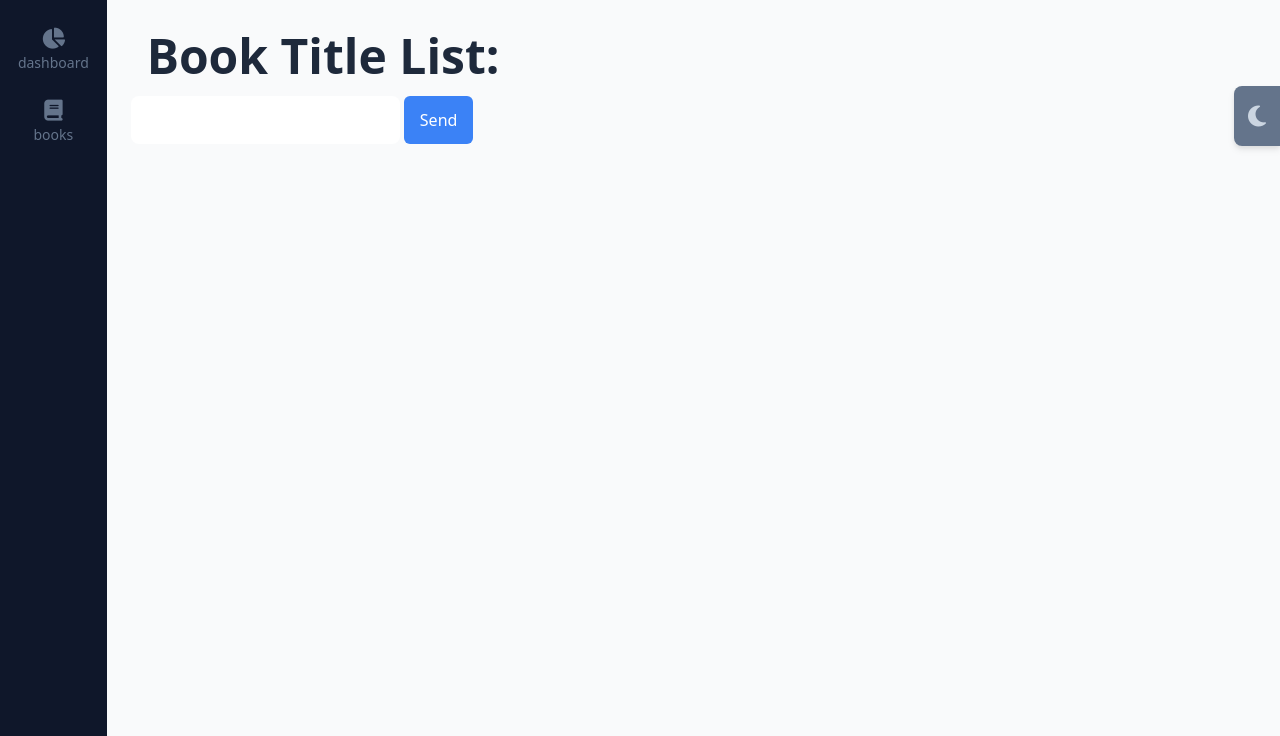
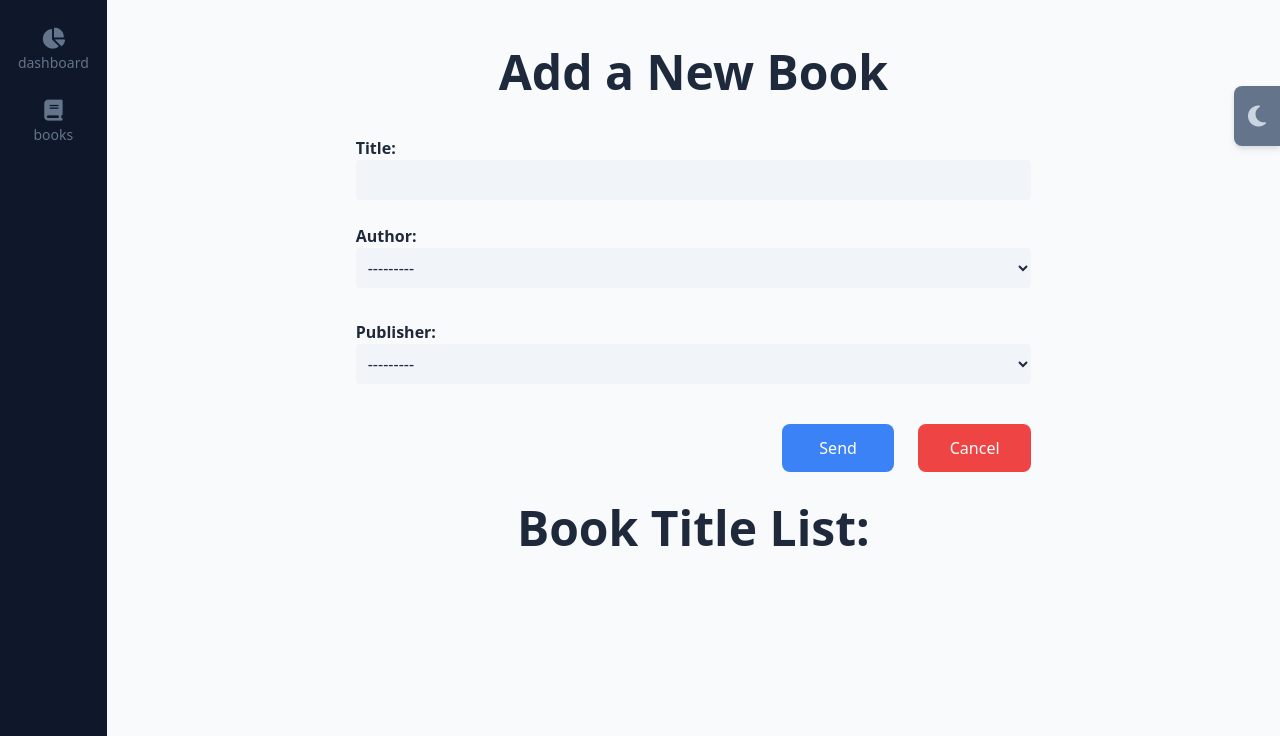
Before and after one commit to GCacho/FullStack-DjangoReactViteTailwindPostgre, a Django app: page /books/ in a window 1280 px wide. Shown: the part 64-800 px from the top of the page. Run offline with Django 4.2, Linux system fonts and the light colour scheme; data that the repository does not hold is empty; some libraries are stand-ins or nearby versions.

Commit message:
Styling the book page (forms and book listing).

```diff
--- a/backend/books/templates/books/main.html
+++ b/backend/books/templates/books/main.html
@@ -5,21 +5,49 @@
 
 {% block content %}
 
-    <h1 class="text-slate-800 dark:text-gray-50 text-5xl font-bold p-4 rounded-lg">Book Title List: </h1>
+    <h1 class="flex justify-center items-center mt-4 text-slate-800 dark:text-gray-50 text-5xl font-bold p-4 rounded-lg">Add a New Book</h1>
 
-    <form action="" method="POST">
-        {% csrf_token %}
-        {{form.title|add_class:'bg-gray300 text-blue-700 p-3 rounded-lg font-bold'}}
+    <div class="flex justify-center items-center mt-4">
+        <form action="" method="POST" class="w-3/5">
+            {% csrf_token %}
 
-        <button type="submit" class="p-3 bg-blue-500 text-white rounded-md pl-4 pr-4">Send</button>
-    </form>
+            <div class="mb-2 pt-2 pb-2">
+                <label for="{{ form.title.id_for_label }}" class="block font-bold text-slate-800 dark:text-slate-300">Title:</label>
+                {{ form.title|add_class:'bg-slate-100 dark:bg-slate-700 text-slate-800 dark:text-white rounded p-2 w-full' }}
+            </div>
+            <div class="mb-2 pt-2 pb-2">
+                <label for="{{ form.author.id_for_label }}" class="block font-bold text-slate-800 dark:text-slate-300">Author:</label>
+                {{ form.author|add_class:'bg-slate-100 dark:bg-slate-700 text-slate-800 dark:text-white rounded p-2 w-full' }}
+            </div>
+            <div class="mb-2 pt-4 pb-4">
+                <label for="{{ form.publisher.id_for_label }}" class="block font-bold text-slate-800 dark:text-slate-300">Publisher:</label>
+                {{ form.publisher|add_class:'bg-slate-100 dark:bg-slate-700 text-slate-800 dark:text-white rounded p-2 w-full' }}
+            </div>
+
+            <div class="flex justify-end">
+                <button type="submit" class="w-1/6 p-3 bg-blue-500 text-white rounded-lg mt-4">Send</button>
+                <button type="reset" class="w-1/6 p-3 bg-red-500 text-white rounded-lg mt-4 ml-6">Cancel</button>
+            </div>
+        </form>
+    </div>
+
+    <h1 class="flex justify-center items-center mt-4 text-slate-800 dark:text-gray-50 text-5xl font-bold p-4 rounded-lg">Book Title List:</h1>
 
     {% if qs %}
-        <ul>
+    <div class="flex justify-center mt-4">
+        <ul class="list-none">
             {% for elmnt in qs %}
-                <li><a href="{{elmnt.get_absolute_url}}">{{ elmnt.title }}</a></li> {% comment "" %}el.get_absolute_url comes from books/models {% endcomment %}
+                <li class="mb-2">
+                    <span class="text-lg text-slate-800 dark:text-gray-50 mr-2">{{ forloop.counter }}.</span>
+                    <a href="{{ elmnt.get_absolute_url }}" class="text-lg text-slate-800 dark:text-gray-50 hover:text-blue-500">
+                        {{ elmnt.title }}
+                    </a>
+                </li>
             {% endfor %}
         </ul>
-    {% endif %}
+    </div>
+{% endif %}
+
+    {% comment "" %}el.get_absolute_url comes from books/models {% endcomment %}
 
     {% endblock content %}
--- a/backend/books/views.py
+++ b/backend/books/views.py
@@ -6,16 +6,16 @@ from django.urls import reverse, reverse_lazy
 # Create your views here.
 
 class BookTitleListView(FormView, ListView):
-    # model = BookTitle
+    model = BookTitle
     # queryset = BookTitle.objects.all()[:3] # Just send the first 3 objects
     # queryset = BookTitle.objects.all().order_by('-created') # Reverse order
     template_name = 'books/main.html'
     context_object_name = 'qs'
     form_class = BookTitleForm
 
-    def get_queryset(self): # A QuerySet find all books that starts with an 'L'
-        parameter = 'L'
-        return BookTitle.objects.filter(title__startswith=parameter)
+    # def get_queryset(self): # A QuerySet find all books that starts with an 'L'
+    #     parameter = 'L'
+    #     return BookTitle.objects.filter(title__startswith=parameter)
 
     def get_success_url(self): # To send the form to the DB with the correct URL
         return self.request.path
--- a/backend/templates/layout/sidebar.html
+++ b/backend/templates/layout/sidebar.html
@@ -1,7 +1,7 @@
 {% url "home" as path_to_home %}
 {% url "books:main" as path_to_books %}
 
-<aside class="hidden md:block sticky bg-slate-900 h-screen text-white w-full pt-24 text-sm">
+<aside class="hidden md:block sticky top-0 bg-slate-900 min-h-screen text-white w-full pt-24 text-sm">
     <ul>
         <li class="mb-6 mx-auto">
             <a href="{{ path_to_home }}" class="grid h-12 place-items-center cursor-pointer hover:text-slate-200 duration-300 text-slate-500">
```
